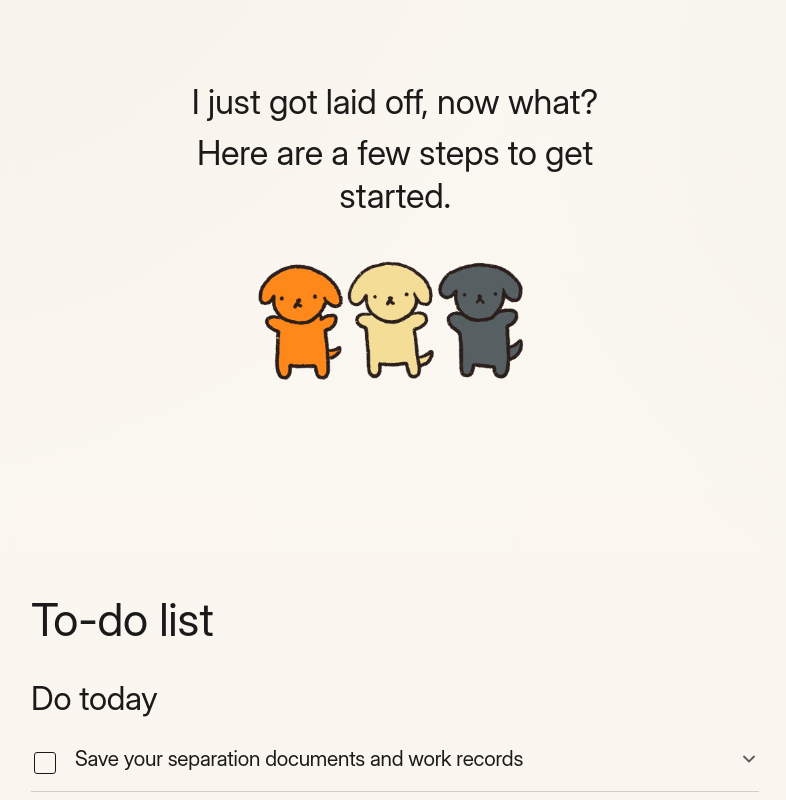
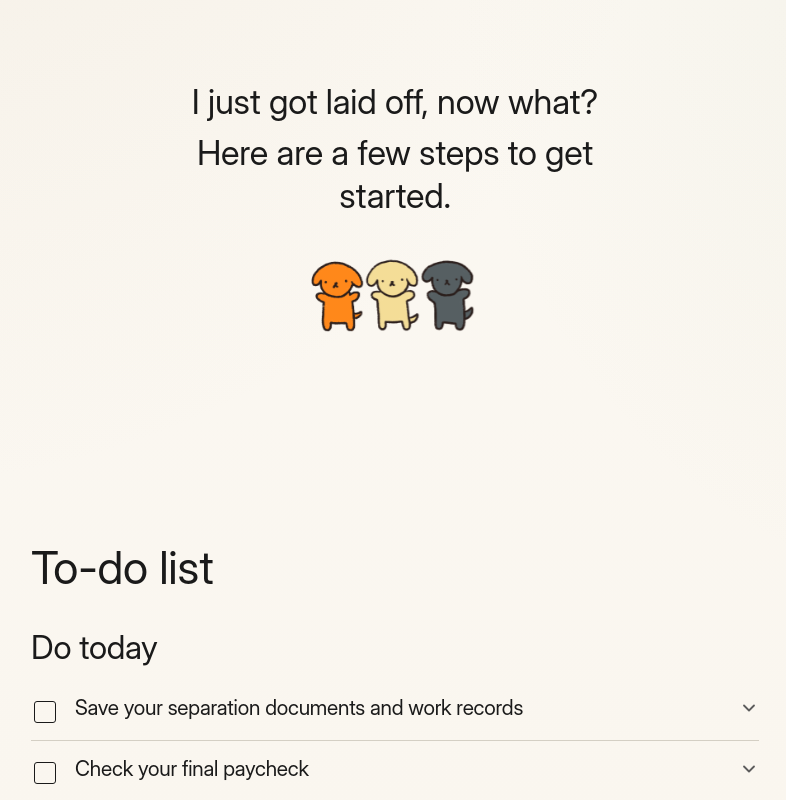
Before and after one commit to sjwtang/ca-layoff-todo, a React (Vite) app: page / in a window 1280 px wide. Shown: the top 800 px of the page, without its empty margins (245-1031 px from the left). Built offline with nearby package versions, Linux system fonts and the light colour scheme; no server answers; a web font is replaced by a local one.

Commit message:
Further reduce hero dog illustration size
Co-authored-by: shirley.tang01 <shirley.tang01@sjsu.edu>

```diff
--- a/src/components/Hero.tsx
+++ b/src/components/Hero.tsx
@@ -14,7 +14,7 @@ export function Hero() {
         alt="Three illustrated dogs standing side by side"
         width={849}
         height={388}
-        className="animate-fade-up-delay mt-10 w-full max-w-[14rem] object-contain sm:max-w-[18rem]"
+        className="animate-fade-up-delay mt-10 w-full max-w-[9.5rem] object-contain sm:max-w-[11rem]"
       />
     </section>
   )
```
